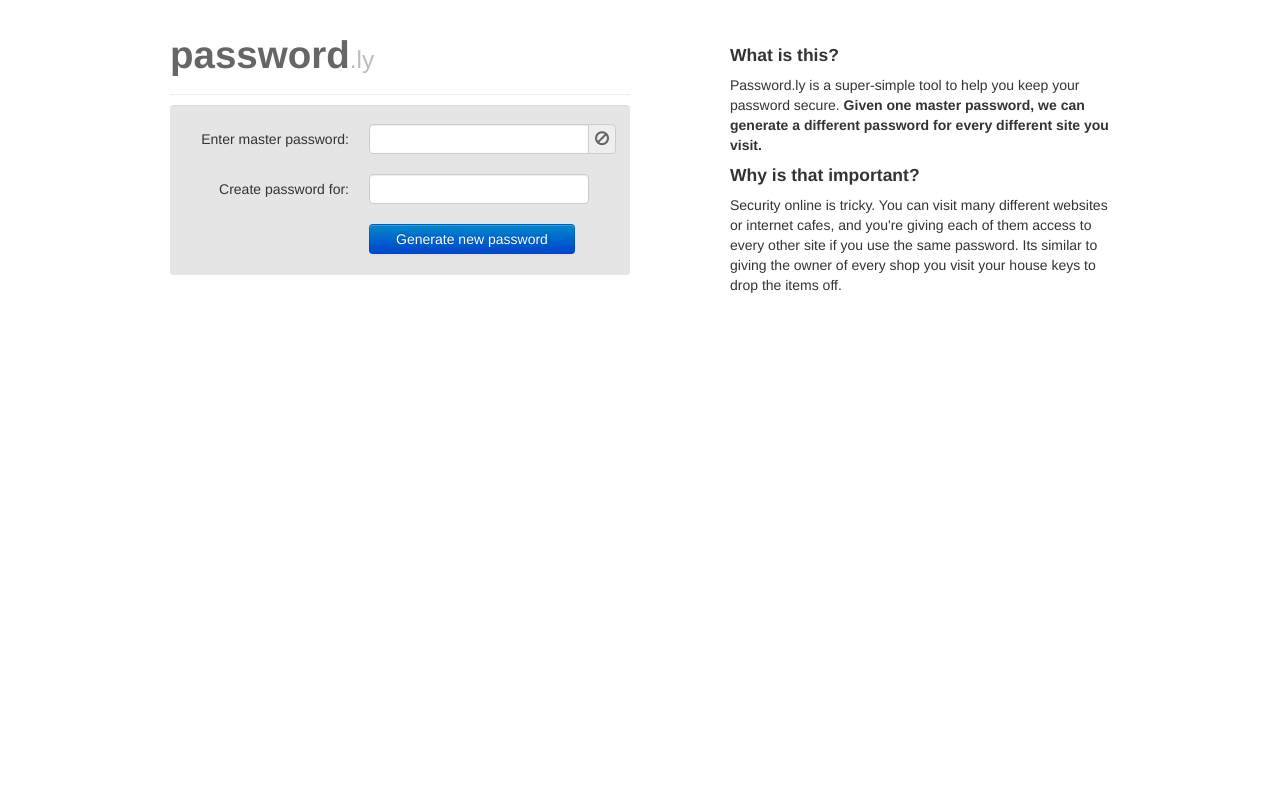
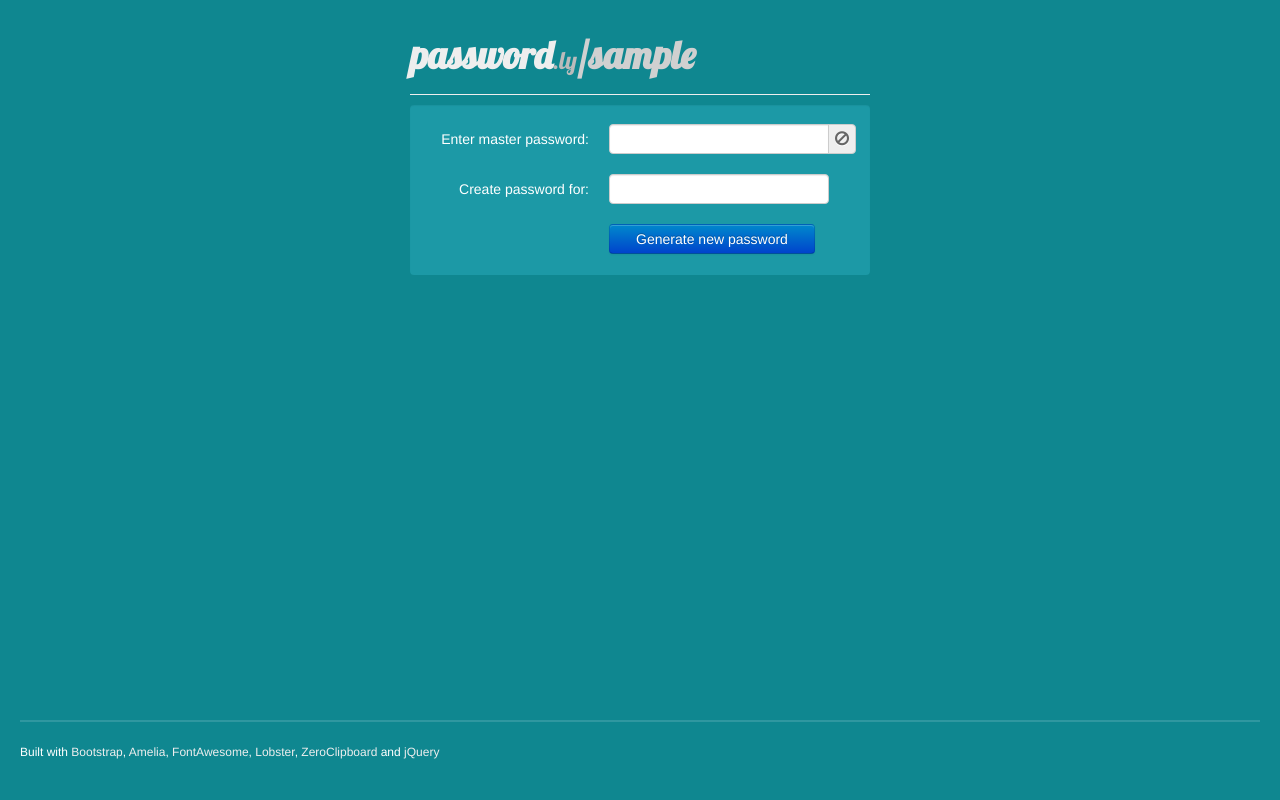
Before and after one commit to passwordly/password.ly, a Flask app: a page that uses templates/base.htm in a window 1280 px wide. Run offline with Flask 2, Linux system fonts and the light colour scheme; some libraries are stand-ins or nearby versions.

Commit message:
Add nicer styles, and basic ui tweas

```diff
--- a/app.py
+++ b/app.py
@@ -35,6 +35,7 @@
 
   result = generatePassword(password, identifier)
   params = {
+    'username': username,
     'password': password,
     'identifier': identifier,
     'result': result
--- a/static/css/styles.css
+++ b/static/css/styles.css
@@ -1,5 +1,16 @@
-h1 { color: #666; }
+body {
+  background-color: #0F8790;
+  color: #fff;
+}
+body a {
+  color: #eee;
+}
+h1 {
+  color: #eee;
+  font-family: 'Lobster', cursive;
+}
 h1 small { color: #bbb; }
+h1 span { color: #d0d0d0; }
 
 h1, #breakdown {
   margin-top: 35px;
@@ -9,18 +20,18 @@
 }
 
 div.well.well-password {
-  background-color:#e5e5e5;
-  border:#d5d5d5;
+  background-color:#1C99A6;
+  border:#0C8996;
 }
 
 div.well.well-result {
-  background-color:#d5f5d5;
-  border:#c5f5c5;
+  background-color:#0C9689;
+  border:#0C9689;
 }
 
 div.well.well-signup {
-  background-color:#f5f5c5;
-  border:#f5f5b5;
+  background-color:#3B577F;
+  border:#08474E;
 }
 
 div.well {
@@ -30,3 +41,37 @@
 input#result {
   cursor: default;
 }
+
+span.add-on {
+  color: #666;
+}
+
+#result-identifier {
+  cursor: default;
+}
+
+html,body{
+    height: 100%
+}
+
+#holder{
+    min-height: 100%;
+    position:relative;
+}
+
+#holder > .container {
+    padding-bottom: 100px;
+}
+
+footer {
+    height: 100px;
+    width:100%;
+    position: absolute;
+    left: 0;
+    bottom: 0;
+    font-size: 12px;
+}
+
+footer hr {
+  border-color: #2F97A0;
+}
--- a/templates/base.htm
+++ b/templates/base.htm
@@ -4,13 +4,15 @@
 		<title>password.ly</title>
 		<link rel="stylesheet" href="static/css/bootstrap.css">
 		<link rel="stylesheet" href="static/css/styles.css">
+    <link href='http://fonts.googleapis.com/css?family=Lobster' rel='stylesheet' type='text/css'>
 	</head>
 	<body class="container-fluid">
+    <div id="holder">
       <div class="container">
         <div class="row">
-          <div class="span6">
+          <div class="{% if username %}offset3 {% endif %}span6">
             <header class="page-header">
-              <h1>password<small>.ly</small></h1>
+              <h1>password<small>.ly</small><span>{% if username %}/{{username}}{% endif %}</span></h1>
             </header>
             <article>
               {% block alerts %}
@@ -20,6 +22,7 @@
               {% endblock content %}
             </article>
           </div>
+          {% if not username %}
           <div id="breakdown" class="span5 offset1">
             <h4>What is this?</h4>
             <p>Password.ly is a super-simple tool to help you keep your password secure.
@@ -32,9 +35,15 @@
                site if you use the same password. Its similar to giving the owner of
                every shop you visit your house keys to drop the items off.</p>
 
-          </div>
+           </div>
+           {% endif %}
         </div>
+        <footer>
+          <hr>
+          Built with <a href="http://twitter.github.com/bootstrap/">Bootstrap</a>, <a href="http://bootswatch.com/amelia/">Amelia</a>, <a href="http://fortawesome.github.com/Font-Awesome/">FontAwesome</a>, <a href="http://www.google.com/webfonts/specimen/Lobster">Lobster</a>, <a href="http://code.google.com/p/zeroclipboard/">ZeroClipboard</a> and <a href="http://www.jquery.com">jQuery</a>
+        </footer>
       </div>
+    </div>
 			<script src="static/js/lib/jquery-1.8.2.min.js"></script>
 			<script src="static/js/lib/bootstrap.min.js"></script>
       <script src="static/js/lib/ZeroClipboard.min.js"></script>
@@ -42,6 +51,6 @@
       <script type="text/javascript">
         {% block scripts_end %}
         {% endblock scripts_end %}
-    </script>
+      </script>
 		</body>
 </html>
--- a/templates/private/base.htm
+++ b/templates/private/base.htm
@@ -1,8 +1,8 @@
 {% extends "base.htm" %}
 
 {% block content %}
-<form method="POST" action="/" class="form-horizontal">
-  <div class="well well-password" style="background-color:#e5e5e5;border:#d5d5d5;">
+<form method="POST" action="/{{username}}" class="form-horizontal">
+  <div class="well well-password">
 	<div class="control-group">
 		<label for="password" class="control-label">Enter master password:</label>
 		<div class="controls">
--- a/templates/private/password.htm
+++ b/templates/private/password.htm
@@ -2,7 +2,7 @@
 
 {% block result %}
 
-<div class="well well-result" style="background-color:#d5f5d5;border:#c5f5c5;">
+<div class="well well-result">
   {% include "components/results.htm" with context %}
 </div>
 
--- a/templates/public/base.htm
+++ b/templates/public/base.htm
@@ -2,11 +2,11 @@
 
 {% block content %}
 <form method="POST" action="/" class="form-horizontal">
-  <div class="well well-password" style="background-color:#e5e5e5;border:#d5d5d5;">
+  <div class="well well-password">
 	<div class="control-group">
 		<label for="password" class="control-label">Enter master password:</label>
 		<div class="controls">
-      <input type="password" name="password" id="password" value="{{password}}" class="input-block-level" required>
+      <input type="password" name="password" id="password" value="{{password}}" class="input-block-level" required {% if not result %}autofocus{% endif %}>
 		</div>
 	</div>
   <div class="control-group">
--- a/templates/public/password.htm
+++ b/templates/public/password.htm
@@ -2,11 +2,11 @@
 
 {% block result %}
 
-<div class="well well-result" style="background-color:#d5f5d5;border:#c5f5c5;">
+<div class="well well-result">
   {% include "components/results.htm" with context %}
 </div>
 
-<div class="well well-signup" style="background-color:#f5f5c5;border:#f5f5b5;">
+<div class="well well-signup">
 	<div class="control-group">
     <label class="control-label" for="result">Password identifier:</label>
 		<div class="controls">
@@ -18,7 +18,7 @@
 		<div class="controls">
       <div class="input-prepend">
         <span class="add-on">password.ly/</span>
-        <input type="text" name="username" class="span2">
+        <input type="text" name="username" class="span2" placeholder="your username">
       </div>
 		</div>
   </div>
```
